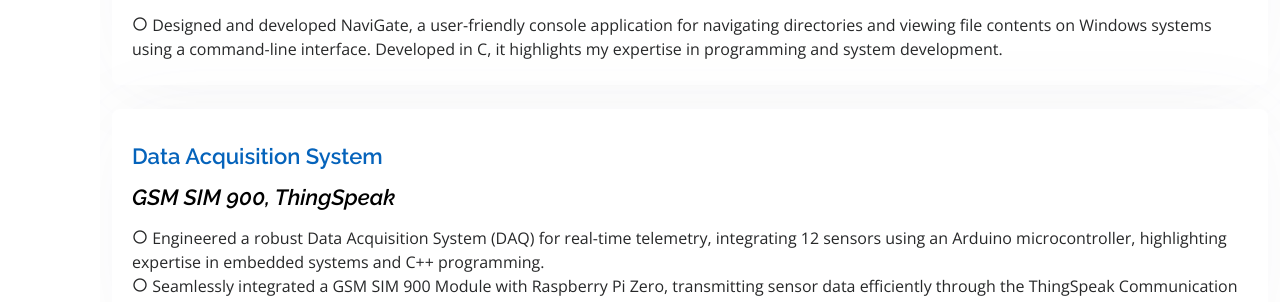
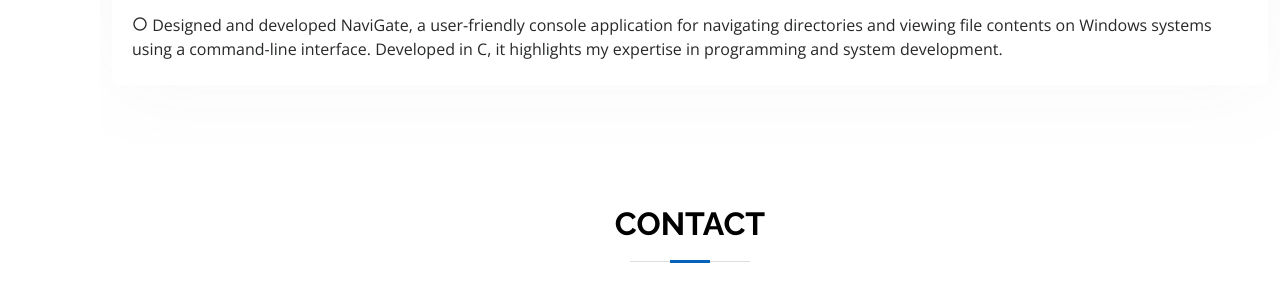
Before and after one commit to tellsiddh/tellsiddh.github.io, a plain HTML site: page index.html in a window 1280 px wide. Shown: the part 6217-6519 px from the top of the page. Drawn offline with nearby package versions, Linux system fonts and the light colour scheme.

Commit message:
daw removed

```diff
--- a/index.html
+++ b/index.html
@@ -660,25 +660,6 @@
                 <li><i class="bx bx-circle"></i> Designed and developed NaviGate, a user-friendly console application for navigating directories and viewing file contents on Windows systems using a command-line interface. Developed in C, it highlights my expertise in programming and system development.</li>
               </ul><br>
             </div>
-            <br>
-            <div class="col-md-12 mt-4 mt-md-0 icon-box"
-              style="padding-top: 0; padding-bottom: 0; border-radius: 0.5rem;">
-              <br>
-              <h4 style="text-align:left;">
-                <span style="color: #0563bb;">Data Acquisition System</span> <sup><i
-                    style="color:#0563bb;font-size:12px;"></i></sup>
-              </h4>
-              <!-- <span style="float: right"><h5 style="text-align:left;">Aug 2019 - Oct 2020</h5></span> -->
-              <h4 style="text-align:left;color:#000000"><em>GSM SIM 900, ThingSpeak</em></h4>
-              <ul style="text-align:left;">
-                <li><i class="bx bx-circle"></i> Engineered a robust Data Acquisition System (DAQ) for real-time
-                  telemetry, integrating 12 sensors using an Arduino microcontroller, highlighting expertise in embedded
-                  systems and C++ programming.</li>
-                <li><i class="bx bx-circle"></i> Seamlessly integrated a GSM SIM 900 Module with Raspberry Pi Zero,
-                  transmitting sensor data efficiently through the ThingSpeak Communication Library, emphasizing cloud interoperability.
-                </li>
-              </ul><br>
-            </div>
           </div>
         </div>
       </div>
```
